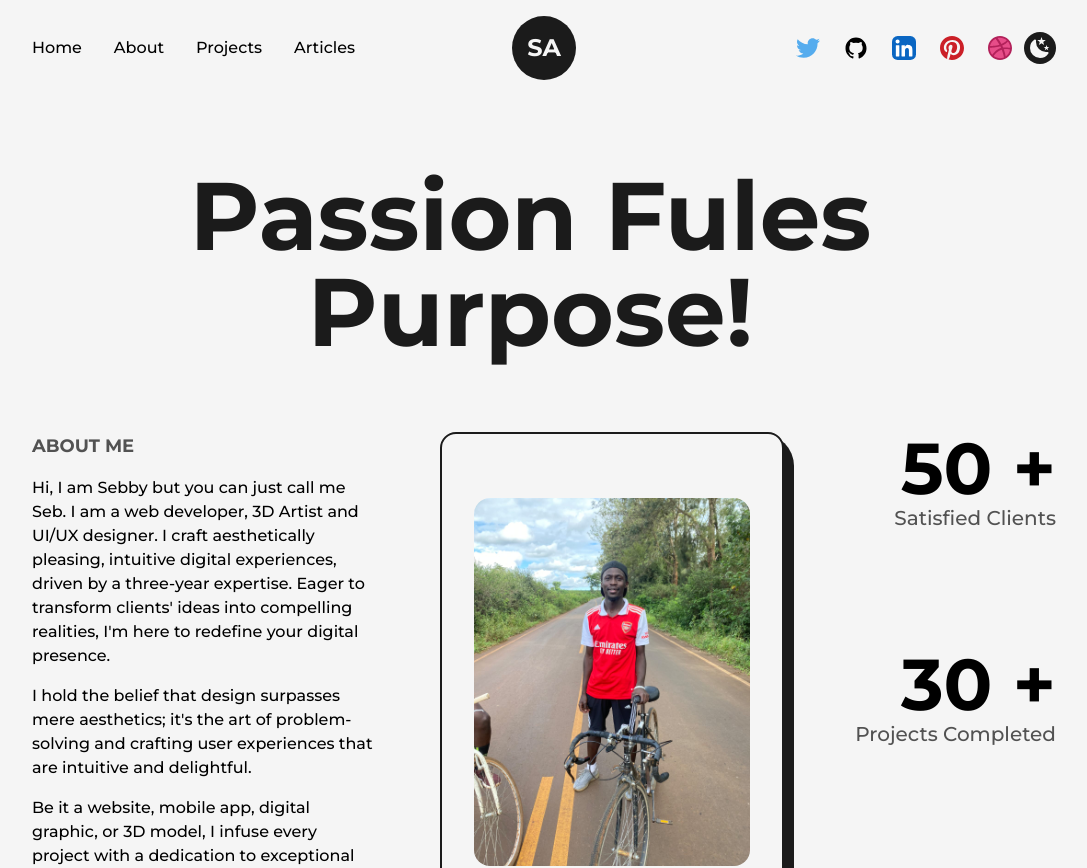
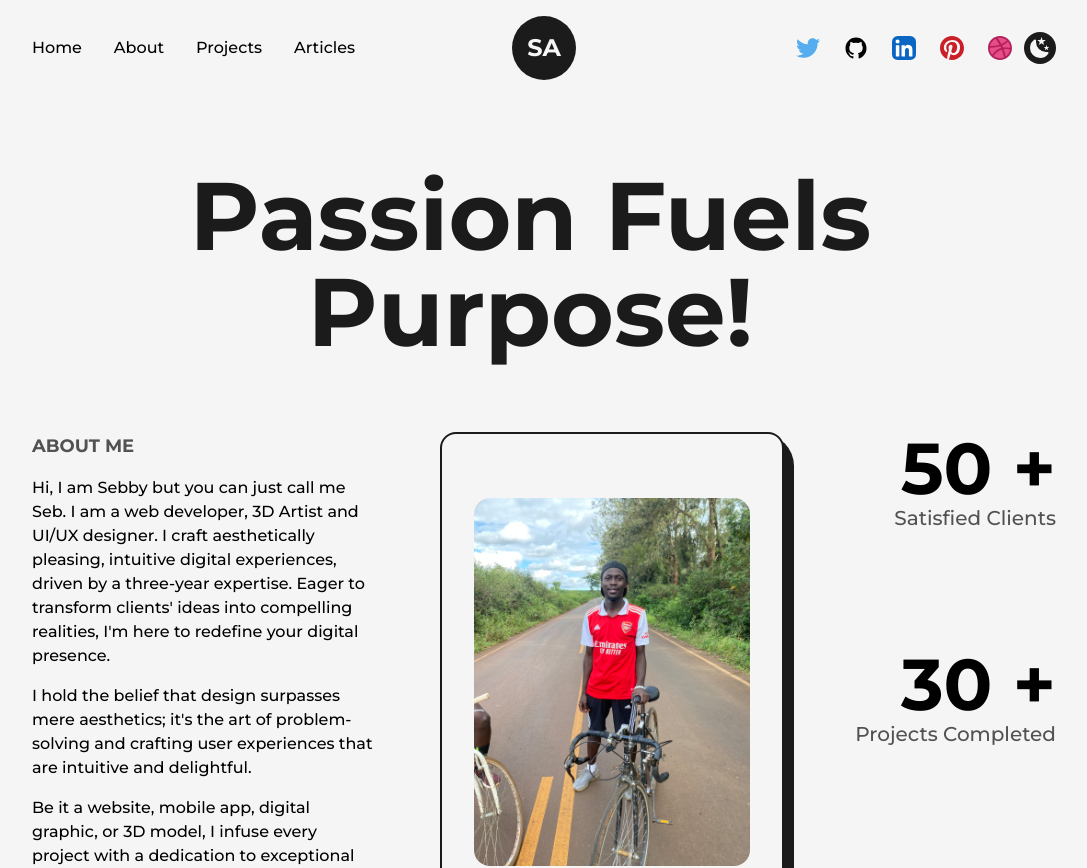
Before and after one commit to sebbyapudo/sebby-portfollio, a Next.js app: page /about in a window 1280 px wide. Shown: the top 868 px of the page, without its empty margins (96-1183 px from the left). Built offline with nearby package versions, Linux system fonts and the light colour scheme.

Commit message:
Fixed a typo

```diff
--- a/src/pages/about.js
+++ b/src/pages/about.js
@@ -47,7 +47,7 @@ const about = () => {
         <TransitionEffect />
         <main className={"flex w-full flex-col items-center justify-center dark:text-light"}>
           <Layout className='pt-16'>
-            <AnimatedText text="Passion Fules Purpose!" className={"mb-16 text-6xl lg:!text-5xl md:!text-4xl sm:!text-3xl sm:mb-8"}/>
+            <AnimatedText text="Passion Fuels Purpose!" className={"mb-16 text-6xl lg:!text-5xl md:!text-4xl sm:!text-3xl sm:mb-8"}/>
             <div className={"grid w-full grid-cols-8 gap-16 sm:gap-8"}>
               <div className={"col-span-3 flex flex-col items-start justify-start xl:col-span-4 md:order-2 md:col-span-8"}>
                 <h2 className={"mb-4 text-lg font-bold uppercase text-dark/75 dark:text-light/75"}>About Me</h2>
```
